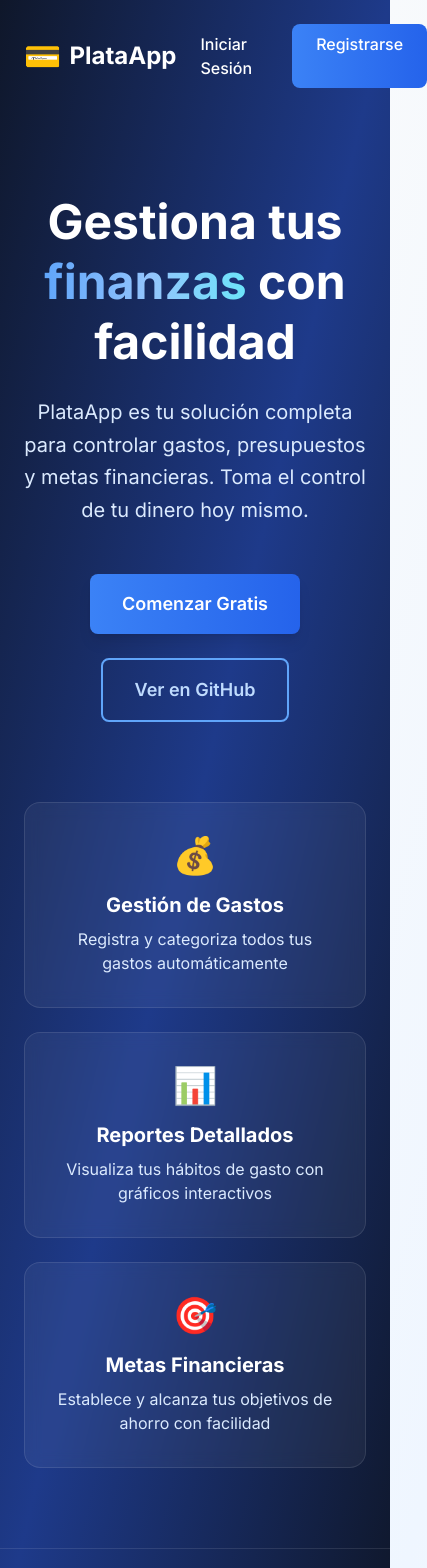
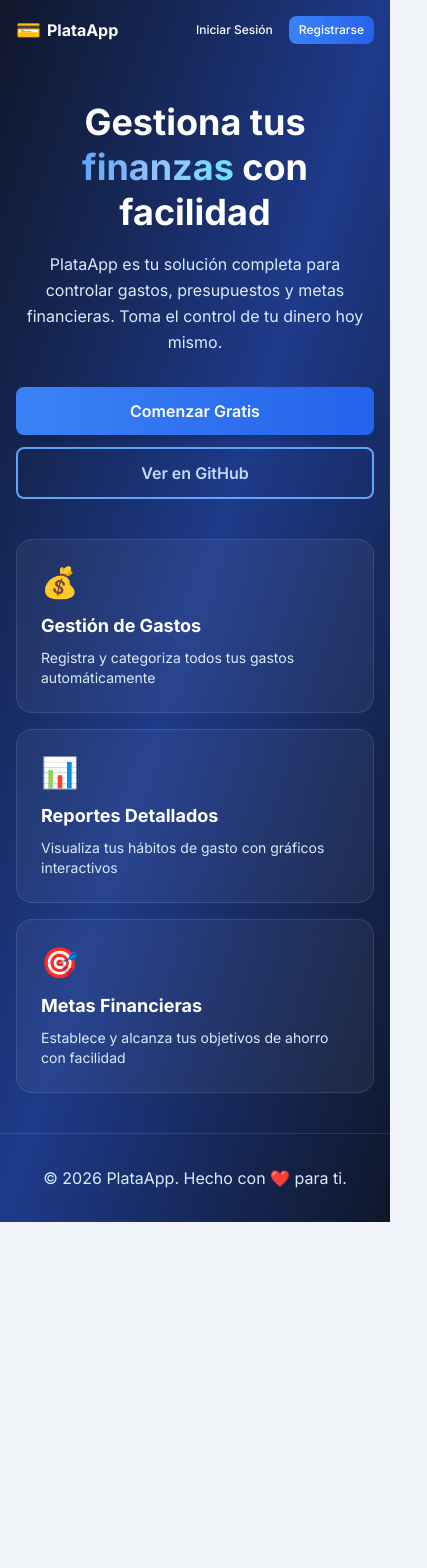
Before and after one commit to juzufer-svg/plataapp, a Next.js app in the folder frontend/: page / in a window 390 px wide. Shown: the top 1568 px of the page, 427 px wide, since content can reach past the window. After the commit the page ends 1222 px from the top, so only its background shows below. Built offline with nearby package versions, Linux system fonts and the light colour scheme.

Commit message:
fix: responsive nav y register page mobile

```diff
--- a/frontend/app/auth/layout.tsx
+++ b/frontend/app/auth/layout.tsx
@@ -8,8 +8,8 @@ export default function AuthLayout({
   children: React.ReactNode
 }) {
   return (
-    <div className="flex items-center justify-center min-h-screen bg-gradient-to-br from-blue-600 via-blue-500 to-purple-600 p-4">
-      <div className="w-full max-w-sm md:max-w-md lg:max-w-2xl">
+    <div className="flex items-center justify-center min-h-screen bg-gradient-to-br from-blue-600 via-blue-500 to-purple-600 p-4 py-8">
+      <div className="w-full max-w-sm md:max-w-md">
         {children}
       </div>
     </div>
--- a/frontend/app/dashboard/transactions/page.tsx
+++ b/frontend/app/dashboard/transactions/page.tsx
@@ -277,7 +277,7 @@ export default function TransactionsPage() {
         <div className="page-header mb-0">
           <h1 className="page-title">Transacciones</h1>
           <p className="page-subtitle capitalize">
-            {new Date(currentMonth + '-01').toLocaleDateString('es-ES', { month: 'long', year: 'numeric' })}
+            {new Date(parseInt(currentMonth.split('-')[0]), parseInt(currentMonth.split('-')[1]) - 1, 1).toLocaleDateString('es-ES', { month: 'long', year: 'numeric' })}
           </p>
         </div>
         <div className="flex items-center gap-2">
@@ -292,14 +292,14 @@ export default function TransactionsPage() {
             </svg>
             Categorías
           </button>
-          <button onClick={() => { const d = new Date(currentMonth + '-01'); d.setMonth(d.getMonth() - 1); setCurrentMonth(d.toISOString().slice(0, 7)) }}
+          <button onClick={() => { const [y, m] = currentMonth.split('-').map(Number); const d = new Date(y, m - 2); setCurrentMonth(`${d.getFullYear()}-${String(d.getMonth() + 1).padStart(2, '0')}`) }}
             className="btn-secondary">
             <svg className="w-4 h-4" fill="none" stroke="currentColor" viewBox="0 0 24 24">
               <path strokeLinecap="round" strokeLinejoin="round" strokeWidth={2} d="M15.75 19.5 8.25 12l7.5-7.5" />
             </svg>
             <span className="hidden sm:inline">Anterior</span>
           </button>
-          <button onClick={() => { const d = new Date(currentMonth + '-01'); d.setMonth(d.getMonth() + 1); setCurrentMonth(d.toISOString().slice(0, 7)) }}
+          <button onClick={() => { const [y, m] = currentMonth.split('-').map(Number); const d = new Date(y, m); setCurrentMonth(`${d.getFullYear()}-${String(d.getMonth() + 1).padStart(2, '0')}`) }}
             className="btn-primary">
             <span className="hidden sm:inline">Siguiente</span>
             <svg className="w-4 h-4" fill="none" stroke="currentColor" viewBox="0 0 24 24">
--- a/frontend/app/page.tsx
+++ b/frontend/app/page.tsx
@@ -4,62 +4,62 @@ export default function Home() {
   return (
     <div className="min-h-screen bg-gradient-to-br from-slate-900 via-blue-900 to-slate-900 flex flex-col">
       {/* Navigation */}
-      <nav className="flex justify-between items-center px-6 md:px-12 py-6">
-        <div className="flex items-center gap-2">
-          <div className="text-3xl">💳</div>
-          <span className="text-2xl font-bold text-white">PlataApp</span>
+      <nav className="flex justify-between items-center px-4 md:px-12 py-4 md:py-6">
+        <div className="flex items-center gap-1.5 md:gap-2 shrink-0">
+          <div className="text-xl md:text-3xl">💳</div>
+          <span className="text-base md:text-2xl font-bold text-white">PlataApp</span>
         </div>
-        <div className="flex gap-4">
-          <Link href="/auth/login" className="px-6 py-2 text-white hover:text-blue-200 transition font-medium">
+        <div className="flex items-center gap-1.5 md:gap-4 shrink-0">
+          <Link href="/auth/login" className="px-2.5 md:px-6 py-1.5 md:py-2 text-xs md:text-base text-white hover:text-blue-200 transition font-medium whitespace-nowrap">
             Iniciar Sesión
           </Link>
-          <Link href="/auth/register" className="px-6 py-2 bg-gradient-to-r from-blue-500 to-blue-600 text-white rounded-lg hover:from-blue-600 hover:to-blue-700 transition font-medium">
+          <Link href="/auth/register" className="px-2.5 md:px-6 py-1.5 md:py-2 text-xs md:text-base bg-gradient-to-r from-blue-500 to-blue-600 text-white rounded-lg hover:from-blue-600 hover:to-blue-700 transition font-medium whitespace-nowrap">
             Registrarse
           </Link>
         </div>
       </nav>
 
       {/* Hero Section */}
-      <div className="flex-1 flex flex-col items-center justify-center px-6 py-20">
+      <div className="flex-1 flex flex-col items-center justify-center px-4 md:px-6 py-10 md:py-20">
         <div className="text-center max-w-3xl mx-auto">
-          <h1 className="text-5xl md:text-7xl font-bold text-white mb-6 leading-tight">
+          <h1 className="text-4xl sm:text-5xl md:text-7xl font-bold text-white mb-4 md:mb-6 leading-tight">
             Gestiona tus
             <span className="bg-gradient-to-r from-blue-400 via-blue-300 to-cyan-300 bg-clip-text text-transparent"> finanzas </span>
             con facilidad
           </h1>
 
-          <p className="text-xl md:text-2xl text-blue-100 mb-12 leading-relaxed">
+          <p className="text-base sm:text-xl md:text-2xl text-blue-100 mb-8 md:mb-12 leading-relaxed px-2">
             PlataApp es tu solución completa para controlar gastos, presupuestos y metas financieras.
             Toma el control de tu dinero hoy mismo.
           </p>
 
-          <div className="flex flex-col sm:flex-row gap-6 justify-center items-center mb-12">
-            <Link href="/auth/register" className="px-8 py-4 bg-gradient-to-r from-blue-500 to-blue-600 text-white rounded-lg hover:from-blue-600 hover:to-blue-700 transition font-semibold text-lg shadow-lg hover:shadow-xl transform hover:scale-105">
+          <div className="flex flex-col sm:flex-row gap-3 md:gap-6 justify-center items-center mb-10 md:mb-12">
+            <Link href="/auth/register" className="w-full sm:w-auto px-6 md:px-8 py-3 md:py-4 bg-gradient-to-r from-blue-500 to-blue-600 text-white rounded-lg hover:from-blue-600 hover:to-blue-700 transition font-semibold text-base md:text-lg shadow-lg hover:shadow-xl transform hover:scale-105 text-center">
               Comenzar Gratis
             </Link>
-            <Link href="https://github.com" className="px-8 py-4 border-2 border-blue-400 text-blue-200 rounded-lg hover:bg-blue-900 hover:border-blue-300 transition font-semibold text-lg">
+            <Link href="https://github.com/juzufer-svg/plataapp" className="w-full sm:w-auto px-6 md:px-8 py-3 md:py-4 border-2 border-blue-400 text-blue-200 rounded-lg hover:bg-blue-900 hover:border-blue-300 transition font-semibold text-base md:text-lg text-center">
               Ver en GitHub
             </Link>
           </div>
 
-          {/* Floating Cards Background */}
-          <div className="mt-20 grid grid-cols-1 md:grid-cols-3 gap-6">
-            <div className="bg-white bg-opacity-5 backdrop-blur border border-white border-opacity-10 rounded-2xl p-8 hover:bg-opacity-10 transition">
-              <div className="text-4xl mb-4">💰</div>
-              <h3 className="text-xl font-bold text-white mb-2">Gestión de Gastos</h3>
-              <p className="text-blue-100">Registra y categoriza todos tus gastos automáticamente</p>
+          {/* Feature Cards */}
+          <div className="mt-10 md:mt-20 grid grid-cols-1 md:grid-cols-3 gap-4 md:gap-6">
+            <div className="bg-white bg-opacity-5 backdrop-blur border border-white border-opacity-10 rounded-2xl p-6 md:p-8 hover:bg-opacity-10 transition text-left">
+              <div className="text-3xl md:text-4xl mb-3 md:mb-4">💰</div>
+              <h3 className="text-lg md:text-xl font-bold text-white mb-2">Gestión de Gastos</h3>
+              <p className="text-sm md:text-base text-blue-100">Registra y categoriza todos tus gastos automáticamente</p>
             </div>
 
-            <div className="bg-white bg-opacity-5 backdrop-blur border border-white border-opacity-10 rounded-2xl p-8 hover:bg-opacity-10 transition">
-              <div className="text-4xl mb-4">📊</div>
-              <h3 className="text-xl font-bold text-white mb-2">Reportes Detallados</h3>
-              <p className="text-blue-100">Visualiza tus hábitos de gasto con gráficos interactivos</p>
+            <div className="bg-white bg-opacity-5 backdrop-blur border border-white border-opacity-10 rounded-2xl p-6 md:p-8 hover:bg-opacity-10 transition text-left">
+              <div className="text-3xl md:text-4xl mb-3 md:mb-4">📊</div>
+              <h3 className="text-lg md:text-xl font-bold text-white mb-2">Reportes Detallados</h3>
+              <p className="text-sm md:text-base text-blue-100">Visualiza tus hábitos de gasto con gráficos interactivos</p>
             </div>
 
-            <div className="bg-white bg-opacity-5 backdrop-blur border border-white border-opacity-10 rounded-2xl p-8 hover:bg-opacity-10 transition">
-              <div className="text-4xl mb-4">🎯</div>
-              <h3 className="text-xl font-bold text-white mb-2">Metas Financieras</h3>
-              <p className="text-blue-100">Establece y alcanza tus objetivos de ahorro con facilidad</p>
+            <div className="bg-white bg-opacity-5 backdrop-blur border border-white border-opacity-10 rounded-2xl p-6 md:p-8 hover:bg-opacity-10 transition text-left">
+              <div className="text-3xl md:text-4xl mb-3 md:mb-4">🎯</div>
+              <h3 className="text-lg md:text-xl font-bold text-white mb-2">Metas Financieras</h3>
+              <p className="text-sm md:text-base text-blue-100">Establece y alcanza tus objetivos de ahorro con facilidad</p>
             </div>
           </div>
         </div>
```
Also changed, not shown: frontend/app/auth/register/page.tsx (+10 -12 lines), 1 other file (tests, documents, lock files or other folders).
